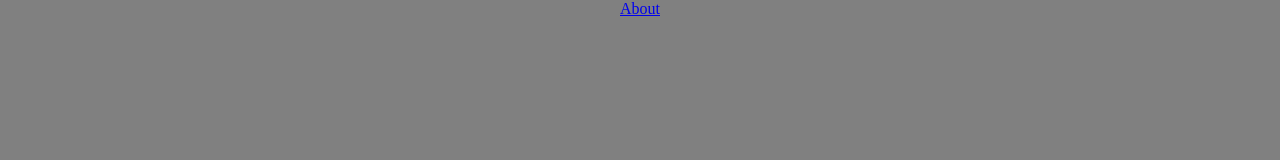
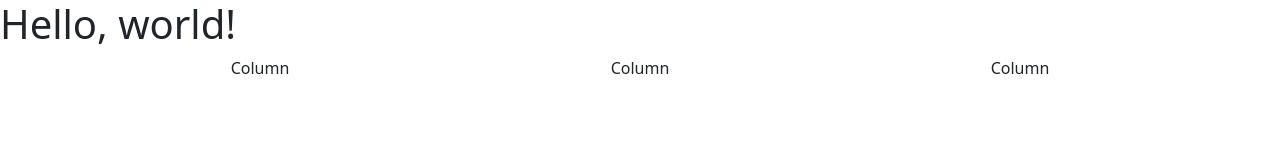
Before and after one commit to TTerjesen/tterjesen.github.io, a plain HTML site: page index.html in a window 1280 px wide. Drawn offline with nearby package versions, Linux system fonts and the light colour scheme.

Commit message:
bootstrapped

```diff
--- a/index.html
+++ b/index.html
@@ -1,14 +1,29 @@
 <!DOCTYPE html>
 <html lang="en">
-<head>
-    <meta charset="UTF-8">
-    <meta name="viewport" content="width=device-width, initial-scale=1.0">
-    <title>Document</title>
-    <link rel="stylesheet" href="styles.css">
-</head>
-<body>
-    <div>
-        <a href="/about.html">About</a>
+  <head>
+    <meta charset="utf-8">
+    <meta name="viewport" content="width=device-width, initial-scale=1">
+    <title>Bootstrap demo</title>
+    <link href="https://cdn.jsdelivr.net/npm/bootstrap@5.3.3/dist/css/bootstrap.min.css" rel="stylesheet" integrity="sha384-QWTKZyjpPEjISv5WaRU9OFeRpok6YctnYmDr5pNlyT2bRjXh0JMhjY6hW+ALEwIH" crossorigin="anonymous">
+  </head>
+  <body>
+    <h1>Hello, world!</h1>
+    <script src="https://cdn.jsdelivr.net/npm/bootstrap@5.3.3/dist/js/bootstrap.bundle.min.js" integrity="sha384-YvpcrYf0tY3lHB60NNkmXc5s9fDVZLESaAA55NDzOxhy9GkcIdslK1eN7N6jIeHz" crossorigin="anonymous"></script>
+    <script src="https://cdn.jsdelivr.net/npm/@popperjs/core@2.11.8/dist/umd/popper.min.js" integrity="sha384-I7E8VVD/ismYTF4hNIPjVp/Zjvgyol6VFvRkX/vR+Vc4jQkC+hVqc2pM8ODewa9r" crossorigin="anonymous"></script>
+    <script src="https://cdn.jsdelivr.net/npm/bootstrap@5.3.3/dist/js/bootstrap.min.js" integrity="sha384-0pUGZvbkm6XF6gxjEnlmuGrJXVbNuzT9qBBavbLwCsOGabYfZo0T0to5eqruptLy" crossorigin="anonymous"></script>
+
+    <div class="container text-center">
+        <div class="row">
+            <div class="col">
+                Column
+            </div>
+            <div class="col">
+                Column
+            </div>
+            <div class="col">
+                Column
+            </div>
+        </div>
     </div>
-</body>
+  </body>
 </html>
--- a/styles.css
+++ /dev/null
@@ -1,5 +0,0 @@
-body {
-    margin: 0;
-    background: gray;
-    text-align: center;
-}
```
